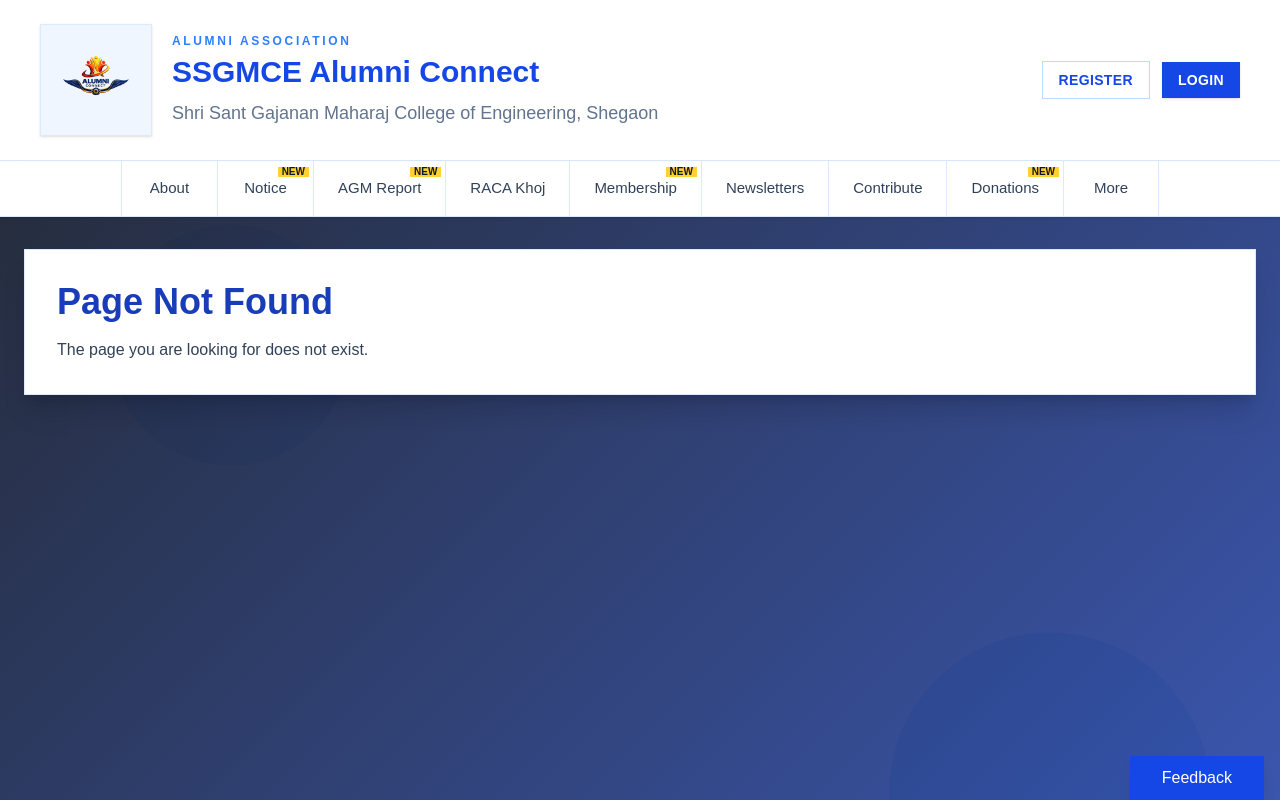
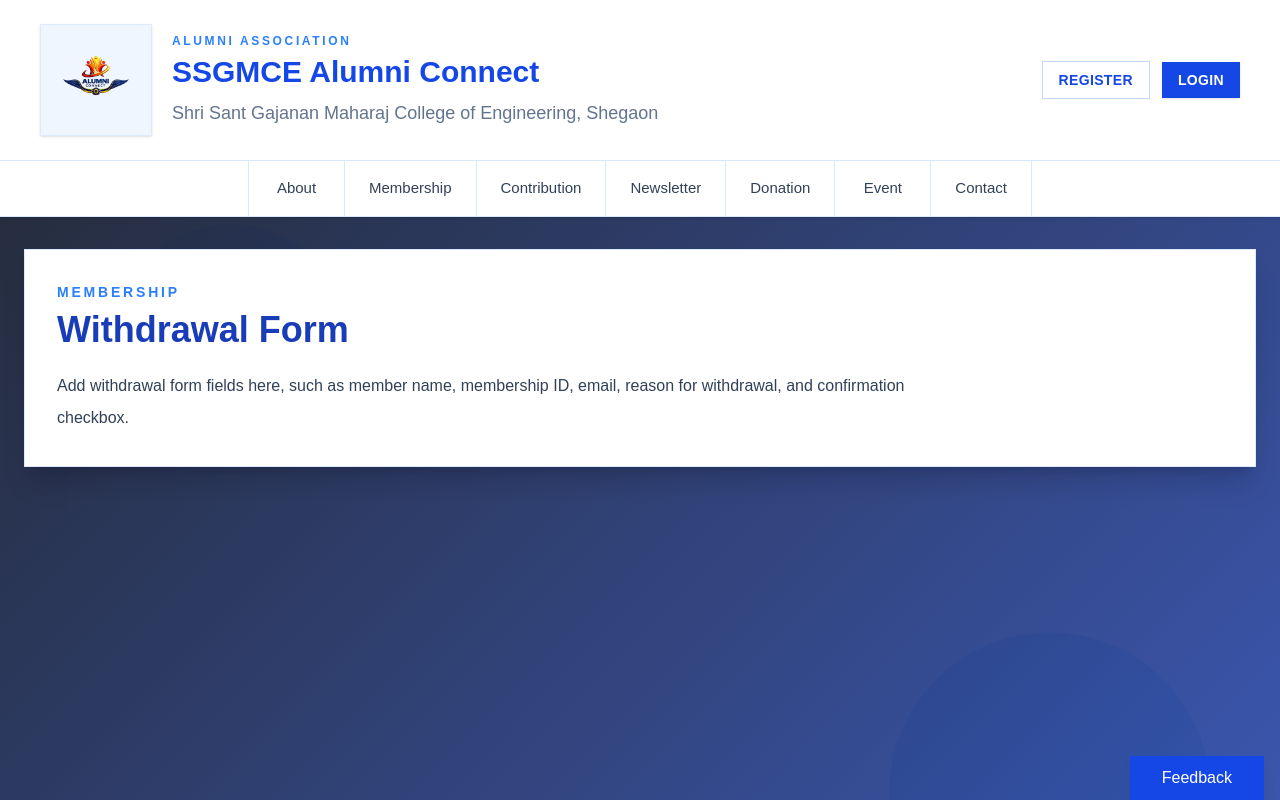
Before and after one commit to ssgmce-website/AluminiPortalFronted, a React (Vite) app: page /membership/withdrawal-form in a window 1280 px wide. Shown: the top 800 px of the page. Built offline with nearby package versions, Linux system fonts and the light colour scheme.

Commit message:
fix navbar

```diff
--- a/src/App.jsx
+++ b/src/App.jsx
@@ -9,6 +9,13 @@
 import ActivityOrganized from "./pages/ActivityOrganized";
 import DistinguishedAlumni from "./pages/DistinguishedAlumni";
 import AnnualReport from "./pages/AnnualReport";
+import Nomination from "./pages/Nomination";
+import WithdrawalForm from "./pages/WithdrawalForm";
+import Contribution from "./pages/Contribution";
+import Newsletter from "./pages/Newsletter";
+import Donation from "./pages/Donation";
+import EventRegistration from "./pages/EventRegistration";
+import ContactPage from "./pages/ContactPage";
 import { Footer } from "./pages/footer";
 
 function Home() {
@@ -45,6 +52,13 @@
           <Route path="/about/activity-organized" element={<ActivityOrganized />} />
           <Route path="/about/distinguished-alumni" element={<DistinguishedAlumni />} />
           <Route path="/about/annual-report" element={<AnnualReport />} />
+          <Route path="/membership/nomination" element={<Nomination />} />
+          <Route path="/membership/withdrawal-form" element={<WithdrawalForm />} />
+          <Route path="/contribution" element={<Contribution />} />
+          <Route path="/newsletter" element={<Newsletter />} />
+          <Route path="/donation" element={<Donation />} />
+          <Route path="/event/registration" element={<EventRegistration />} />
+          <Route path="/contact" element={<ContactPage />} />
           <Route path="*" element={<NotFound />} />
         </Routes>
       </main>
--- a/src/components/Navbar.jsx
+++ b/src/components/Navbar.jsx
@@ -1,19 +1,43 @@
 import { useState } from "react";
 import { Link, NavLink } from "react-router-dom";
 
+const linkClass =
+  "block min-w-24 border-l border-blue-100 px-6 py-4 text-center text-[15px] font-medium text-slate-700 transition hover:bg-blue-50 hover:text-blue-700";
+
+const dropdownClass =
+  "block w-full border-b border-blue-50 px-5 py-3 text-left text-sm font-medium text-slate-700 transition last:border-b-0 hover:bg-blue-50 hover:text-blue-700";
+
+function DropdownMenu({ name, label, mainPath, items, openMenu, setOpenMenu }) {
+  return (
+    <div
+      className="relative"
+      onMouseEnter={() => setOpenMenu(name)}
+      onMouseLeave={() => setOpenMenu("")}
+    >
+      <Link to={mainPath} className={linkClass}>
+        {label}
+      </Link>
+
+      {openMenu === name && (
+        <div className="absolute left-0 top-full z-30 w-64 border border-blue-100 bg-white shadow-xl">
+          {items.map((item) => (
+            <NavLink
+              key={item.path}
+              to={item.path}
+              onClick={() => setOpenMenu("")}
+              className={dropdownClass}
+            >
+              {item.label}
+            </NavLink>
+          ))}
+        </div>
+      )}
+    </div>
+  );
+}
+
 function Navbar() {
-  const [isAboutOpen, setIsAboutOpen] = useState(false);
-
-  const navItems = [
-    { label: "Notice", isNew: true },
-    { label: "AGM Report", isNew: true },
-    { label: "RACA Khoj" },
-    { label: "Membership", isNew: true },
-    { label: "Newsletters" },
-    { label: "Contribute" },
-    { label: "Donations", isNew: true },
-    { label: "More" },
-  ];
+  const [openMenu, setOpenMenu] = useState("");
 
   const aboutItems = [
     { label: "SSGMCE ALUMNI CELL", path: "/about/alumni-cell" },
@@ -23,51 +47,60 @@
     { label: "Annual Report", path: "/about/annual-report" },
   ];
 
+  const membershipItems = [
+    { label: "Nomination", path: "/membership/nomination" },
+    { label: "Withdrawal Form", path: "/membership/withdrawal-form" },
+  ];
+
+  const eventItems = [
+    { label: "Event Registration", path: "/event/registration" },
+  ];
+
   return (
     <nav className="sticky top-0 z-20 border-b border-blue-100 bg-white/95 shadow-sm backdrop-blur">
       <div className="mx-auto flex max-w-[1425px] flex-wrap justify-center">
-        <div
-          className="relative"
-          onMouseEnter={() => setIsAboutOpen(true)}
-          onMouseLeave={() => setIsAboutOpen(false)}
-        >
-          <Link
-            to="/about/alumni-cell"
-            className="block min-w-24 border-l border-blue-100 px-6 py-4 text-center text-[15px] font-medium text-slate-700 transition hover:bg-blue-50 hover:text-blue-700"
-          >
-            About
-          </Link>
+        <DropdownMenu
+          name="about"
+          label="About"
+          mainPath="/about/alumni-cell"
+          items={aboutItems}
+          openMenu={openMenu}
+          setOpenMenu={setOpenMenu}
+        />
 
-          {isAboutOpen && (
-            <div className="absolute left-0 top-full z-30 w-64 border border-blue-100 bg-white shadow-xl">
-              {aboutItems.map((item) => (
-                <NavLink
-                  key={item.path}
-                  to={item.path}
-                  onClick={() => setIsAboutOpen(false)}
-                  className="block w-full border-b border-blue-50 px-5 py-3 text-left text-sm font-medium text-slate-700 transition last:border-b-0 hover:bg-blue-50 hover:text-blue-700"
-                >
-                  {item.label}
-                </NavLink>
-              ))}
-            </div>
-          )}
-        </div>
+        <DropdownMenu
+          name="membership"
+          label="Membership"
+          mainPath="/membership/nomination"
+          items={membershipItems}
+          openMenu={openMenu}
+          setOpenMenu={setOpenMenu}
+        />
 
-        {navItems.map((item) => (
-          <a
-            className="relative min-w-24 border-l border-blue-100 px-6 py-4 text-center text-[15px] font-medium text-slate-700 transition hover:bg-blue-50 hover:text-blue-700 last:border-r"
-            href="#"
-            key={item.label}
-          >
-            {item.isNew && (
-              <span className="absolute right-1 top-1.5 bg-amber-300 px-1 text-[10px] font-bold leading-none text-slate-900">
-                NEW
-              </span>
-            )}
-            {item.label}
-          </a>
-        ))}
+        <NavLink to="/contribution" className={linkClass}>
+          Contribution
+        </NavLink>
+
+        <NavLink to="/newsletter" className={linkClass}>
+          Newsletter
+        </NavLink>
+
+        <NavLink to="/donation" className={linkClass}>
+          Donation
+        </NavLink>
+
+        <DropdownMenu
+          name="event"
+          label="Event"
+          mainPath="/event/registration"
+          items={eventItems}
+          openMenu={openMenu}
+          setOpenMenu={setOpenMenu}
+        />
+
+        <NavLink to="/contact" className={`${linkClass} border-r`}>
+          Contact
+        </NavLink>
       </div>
     </nav>
   );
--- a/src/pages/ContactPage.jsx
+++ b/src/pages/ContactPage.jsx
@@ -0,0 +1,20 @@
+function ContactPage() {
+  return (
+    <section className="mx-auto max-w-[1425px] border border-blue-100 bg-white p-8 shadow-xl shadow-slate-950/15">
+      <p className="text-sm font-semibold uppercase tracking-[0.2em] text-blue-500">
+        Contact
+      </p>
+
+      <h2 className="mt-2 text-4xl font-bold text-blue-800">Contact Us</h2>
+
+      <div className="mt-6 space-y-3 text-base leading-8 text-slate-700">
+        <p>SSGMCE Alumni Connect</p>
+        <p>Shri Sant Gajanan Maharaj College of Engineering, Shegaon</p>
+        <p>Email: alumni@ssgmce.ac.in</p>
+        <p>Phone: +91 00000 00000</p>
+      </div>
+    </section>
+  );
+}
+
+export default ContactPage;
--- /dev/null
+++ b/src/pages/Contribution.jsx
@@ -0,0 +1,18 @@
+function Contribution() {
+  return (
+    <section className="mx-auto max-w-[1425px] border border-blue-100 bg-white p-8 shadow-xl shadow-slate-950/15">
+      <p className="text-sm font-semibold uppercase tracking-[0.2em] text-blue-500">
+        Alumni Support
+      </p>
+
+      <h2 className="mt-2 text-4xl font-bold text-blue-800">Contribution</h2>
+
+      <p className="mt-5 max-w-4xl text-base leading-8 text-slate-700">
+        Add contribution details here for mentoring, internships, guest
+        lectures, scholarships, projects, and industry connections.
+      </p>
+    </section>
+  );
+}
+
+export default Contribution;
--- /dev/null
+++ b/src/pages/Donation.jsx
@@ -0,0 +1,18 @@
+function Donation() {
+  return (
+    <section className="mx-auto max-w-[1425px] border border-blue-100 bg-white p-8 shadow-xl shadow-slate-950/15">
+      <p className="text-sm font-semibold uppercase tracking-[0.2em] text-blue-500">
+        Giving Back
+      </p>
+
+      <h2 className="mt-2 text-4xl font-bold text-blue-800">Donation</h2>
+
+      <p className="mt-5 max-w-4xl text-base leading-8 text-slate-700">
+        Add donation details here, such as bank details, QR code, donation
+        categories, and scholarship fund information.
+      </p>
+    </section>
+  );
+}
+
+export default Donation;
--- /dev/null
+++ b/src/pages/EventRegistration.jsx
@@ -0,0 +1,20 @@
+function EventRegistration() {
+  return (
+    <section className="mx-auto max-w-[1425px] border border-blue-100 bg-white p-8 shadow-xl shadow-slate-950/15">
+      <p className="text-sm font-semibold uppercase tracking-[0.2em] text-blue-500">
+        Event
+      </p>
+
+      <h2 className="mt-2 text-4xl font-bold text-blue-800">
+        Event Registration
+      </h2>
+
+      <p className="mt-5 max-w-4xl text-base leading-8 text-slate-700">
+        Add event registration form details here, such as alumni name, batch,
+        department, contact number, event name, and submit button.
+      </p>
+    </section>
+  );
+}
+
+export default EventRegistration;
--- /dev/null
+++ b/src/pages/Newsletter.jsx
@@ -0,0 +1,18 @@
+function Newsletter() {
+  return (
+    <section className="mx-auto max-w-[1425px] border border-blue-100 bg-white p-8 shadow-xl shadow-slate-950/15">
+      <p className="text-sm font-semibold uppercase tracking-[0.2em] text-blue-500">
+        Updates
+      </p>
+
+      <h2 className="mt-2 text-4xl font-bold text-blue-800">Newsletter</h2>
+
+      <p className="mt-5 max-w-4xl text-base leading-8 text-slate-700">
+        Add newsletter PDFs, alumni stories, announcements, and college
+        achievements here.
+      </p>
+    </section>
+  );
+}
+
+export default Newsletter;
--- /dev/null
+++ b/src/pages/Nomination.jsx
@@ -0,0 +1,18 @@
+function Nomination() {
+  return (
+    <section className="mx-auto max-w-[1425px] border border-blue-100 bg-white p-8 shadow-xl shadow-slate-950/15">
+      <p className="text-sm font-semibold uppercase tracking-[0.2em] text-blue-500">
+        Membership
+      </p>
+
+      <h2 className="mt-2 text-4xl font-bold text-blue-800">Nomination</h2>
+
+      <p className="mt-5 max-w-4xl text-base leading-8 text-slate-700">
+        Add nomination form details here. You can include eligibility rules,
+        required documents, candidate details, and a submit button.
+      </p>
+    </section>
+  );
+}
+
+export default Nomination;
--- /dev/null
+++ b/src/pages/WithdrawalForm.jsx
@@ -0,0 +1,20 @@
+function WithdrawalForm() {
+  return (
+    <section className="mx-auto max-w-[1425px] border border-blue-100 bg-white p-8 shadow-xl shadow-slate-950/15">
+      <p className="text-sm font-semibold uppercase tracking-[0.2em] text-blue-500">
+        Membership
+      </p>
+
+      <h2 className="mt-2 text-4xl font-bold text-blue-800">
+        Withdrawal Form
+      </h2>
+
+      <p className="mt-5 max-w-4xl text-base leading-8 text-slate-700">
+        Add withdrawal form fields here, such as member name, membership ID,
+        email, reason for withdrawal, and confirmation checkbox.
+      </p>
+    </section>
+  );
+}
+
+export default WithdrawalForm;
--- a/src/pages/footer.jsx
+++ b/src/pages/footer.jsx
@@ -9,13 +9,13 @@
 ];
 
 const quickLinks = [
-  { label: "Notice", path: "#" },
-  { label: "AGM Report", path: "#" },
-  { label: "RACA Khoj", path: "#" },
-  { label: "Membership", path: "#" },
-  { label: "Newsletters", path: "#" },
-  { label: "Contribute", path: "#" },
-  { label: "Donations", path: "#" },
+  { label: "Nomination", path: "/membership/nomination" },
+  { label: "Withdrawal Form", path: "/membership/withdrawal-form" },
+  { label: "Contribution", path: "/contribution" },
+  { label: "Newsletter", path: "/newsletter" },
+  { label: "Donation", path: "/donation" },
+  { label: "Event Registration", path: "/event/registration" },
+  { label: "Contact", path: "/contact" },
 ];
 
 export const Footer = () => {
@@ -70,12 +70,12 @@
             <ul className="space-y-2">
               {quickLinks.map((item) => (
                 <li key={item.label}>
-                  <a
-                    href={item.path}
+                  <Link
+                    to={item.path}
                     className="text-sm text-blue-200 transition-colors duration-150 hover:text-white"
                   >
                     {item.label}
-                  </a>
+                  </Link>
                 </li>
               ))}
             </ul>
```
